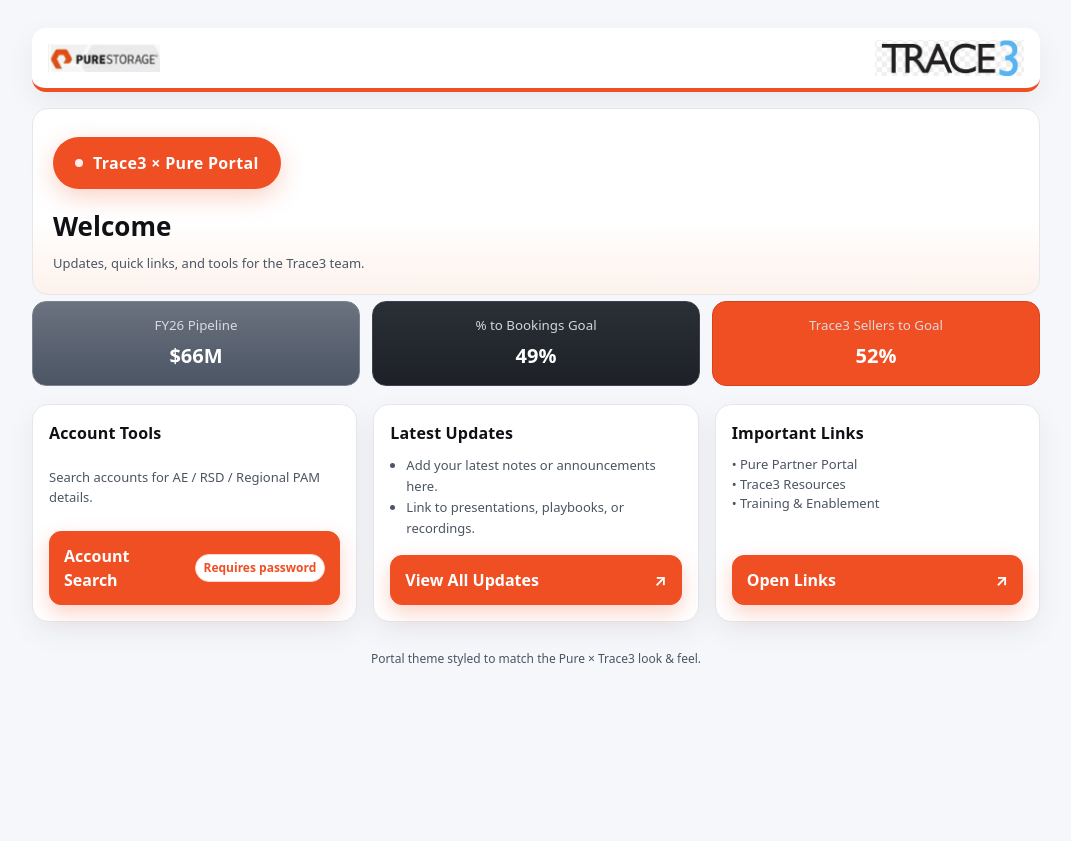
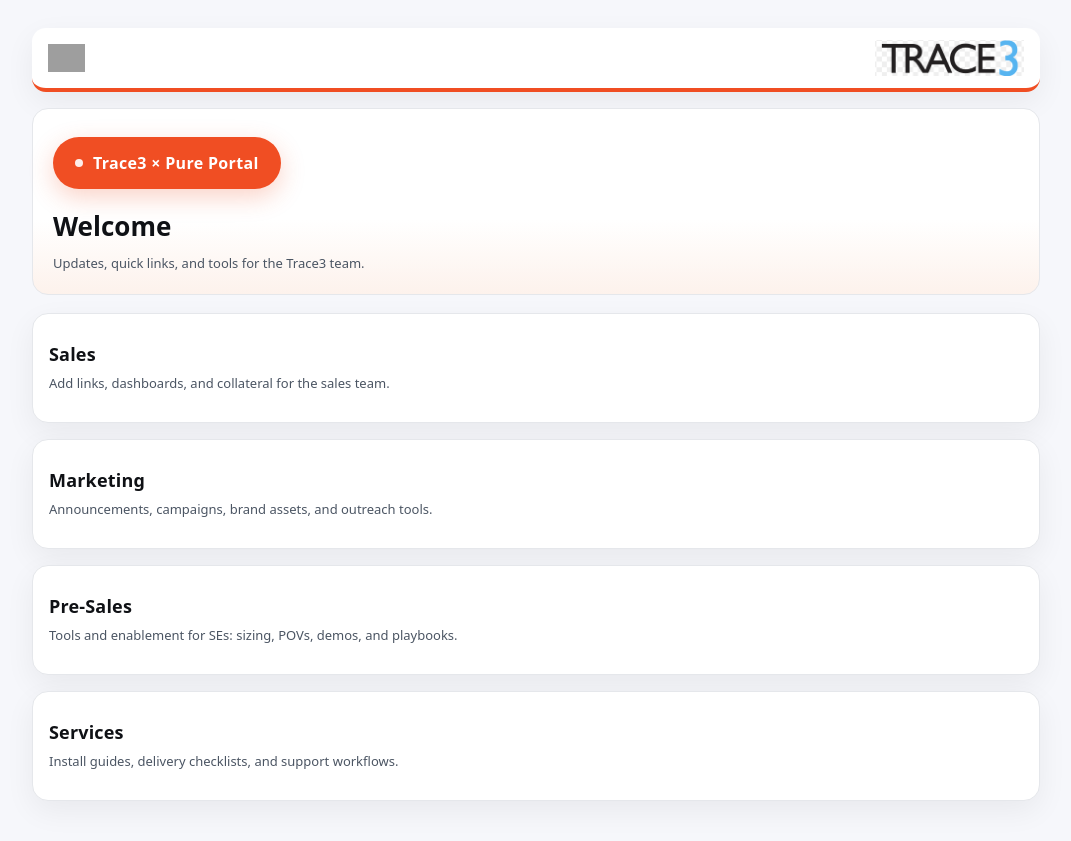
Before and after one commit to jwsiejk/accountlist, a Flask app: page / in a window 1280 px wide. Shown: the whole page, without its empty margins (104-1175 px from the left). Before the commit the page ends 666 px from the top, so only its background shows below. Run offline with Flask 3, Linux system fonts and the light colour scheme; some libraries are stand-ins or nearby versions; grey boxes are pictures that could not be loaded.

Commit message:
Update index.html

```diff
--- a/templates/index.html
+++ b/templates/index.html
@@ -22,76 +22,56 @@
     .pill .dot{width:8px;height:8px;border-radius:999px;background:#fff;opacity:.9}
     .hero h1{margin:8px 0 0;font-size:26px}
     .hero p{margin:8px 0 0;color:var(--slate-600)}
-    .grid{display:grid;grid-template-columns:repeat(3,minmax(0,1fr));gap:16px;margin-top:18px}
-    @media (max-width:980px){.grid{grid-template-columns:1fr 1fr}}
-    @media (max-width:640px){.grid{grid-template-columns:1fr}}
-    .card{background:var(--card);border:1px solid var(--slate-200);border-radius:16px;box-shadow:0 10px 30px rgba(15,17,21,.06);padding:16px;display:flex;flex-direction:column;gap:10px}
-    .card h3{margin:0;font-size:16px;color:var(--ink-900);letter-spacing:.01em}
+
+    /* Stacked sections */
+    .stack{display:flex;flex-direction:column;gap:16px;margin-top:18px}
+    .card{
+      background:var(--card);border:1px solid var(--slate-200);border-radius:16px;
+      box-shadow:0 10px 30px rgba(15,17,21,.06);padding:18px 16px;min-height:110px;
+      display:flex;flex-direction:column;justify-content:center;
+    }
+    .card h3{margin:0 0 6px 0;font-size:18px;letter-spacing:.01em}
     .muted{color:var(--slate-600);font-size:13px}
-    .link{margin-top:auto;display:flex;align-items:center;justify-content:space-between;gap:12px;text-decoration:none;color:#fff;background:var(--pure-orange);border:1px solid var(--pure-orange);padding:12px 14px;border-radius:12px;font-weight:700;box-shadow:0 8px 20px rgba(240,78,35,.25);transition:transform .04s ease, background .12s ease}
-    .link:hover{background:var(--pure-orange-700);transform:translateY(-1px)}
-    .pill-badge{font-size:12px;padding:4px 8px;border-radius:999px;background:#fff;color:var(--pure-orange);border:1px solid #ffd5c9;white-space:nowrap}
-    .kpis{display:grid;grid-template-columns:repeat(3,minmax(0,1fr));gap:12px;margin-top:6px}
-    .kpi{background:linear-gradient(180deg,#2b2f36,#1d2127);color:#fff;border-radius:14px;padding:14px 12px;text-align:center;border:1px solid #3d434e}
-    .kpi.gray{background:linear-gradient(180deg,#6b7280,#4b5563);border-color:#7c828f}
-    .kpi.orange{background:var(--pure-orange);border-color:#d9431c}
-    .kpi small{display:block;color:#e5e7eb;opacity:.9}.kpi strong{display:block;font-size:20px;margin-top:6px}
-    footer{margin-top:28px;text-align:center;color:var(--slate-600);font-size:12px}
   </style>
 </head>
 <body>
   <div class="wrap">
+    <!-- Brand bar -->
     <div class="brandbar">
-      <div class="logos"><img src="/static/pure-storage-logo.png" alt="Pure Storage" class="logo"></div>
-      <div class="logos"><img src="/static/trace3-logo.png" alt="TRACE3" class="logo trace3"></div>
+      <div class="logos"><img src="/static/pure-storage-logo.svg" alt="Pure Storage" class="logo" onerror="this.style.display='none'"></div>
+      <div class="logos"><img src="/static/trace3-logo.png" alt="TRACE3" class="logo trace3" onerror="this.style.display='none'"></div>
     </div>
 
+    <!-- Hero -->
     <section class="hero" aria-label="Portal header">
       <div class="pill"><span class="dot" aria-hidden="true"></span>Trace3 × Pure Portal</div>
       <h1>Welcome</h1>
       <p class="muted">Updates, quick links, and tools for the Trace3 team.</p>
     </section>
 
-    <section class="kpis" aria-label="Highlights">
-      <div class="kpi gray"><small>FY26 Pipeline</small><strong>$66M</strong></div>
-      <div class="kpi"><small>% to Bookings Goal</small><strong>49%</strong></div>
-      <div class="kpi orange"><small>Trace3 Sellers to Goal</small><strong>52%</strong></div>
-    </section>
-
-    <section class="grid" aria-label="Portal sections">
+    <!-- Stacked white sections -->
+    <section class="stack" aria-label="Sections">
       <article class="card">
-        <h3>Account Tools</h3>
-        <p class="muted">Search accounts for AE / RSD / Regional PAM details.</p>
-        <a class="link" href="{{ url_for('account_search') }}">
-          <span>Account Search</span><span class="pill-badge">Requires password</span>
-        </a>
+        <h3>Sales</h3>
+        <div class="muted">Add links, dashboards, and collateral for the sales team.</div>
       </article>
 
       <article class="card">
-        <h3>Latest Updates</h3>
-        <ul class="muted" style="margin:0 0 6px 16px; padding:0; line-height:1.6;">
-          <li>Add your latest notes or announcements here.</li>
-          <li>Link to presentations, playbooks, or recordings.</li>
-        </ul>
-        <a class="link" href="#" onclick="alert('Wire this to your updates page or doc.');return false;">
-          <span>View All Updates</span><span aria-hidden="true">↗</span>
-        </a>
+        <h3>Marketing</h3>
+        <div class="muted">Announcements, campaigns, brand assets, and outreach tools.</div>
       </article>
 
       <article class="card">
-        <h3>Important Links</h3>
-        <div class="muted">
-          <div>• Pure Partner Portal</div>
-          <div>• Trace3 Resources</div>
-          <div>• Training & Enablement</div>
-        </div>
-        <a class="link" href="#" onclick="alert('Replace with your landing page of links.');return false;">
-          <span>Open Links</span><span aria-hidden="true">↗</span>
-        </a>
+        <h3>Pre-Sales</h3>
+        <div class="muted">Tools and enablement for SEs: sizing, POVs, demos, and playbooks.</div>
+      </article>
+
+      <article class="card">
+        <h3>Services</h3>
+        <div class="muted">Install guides, delivery checklists, and support workflows.</div>
       </article>
     </section>
 
-    <footer>Portal theme styled to match the Pure × Trace3 look & feel.</footer>
   </div>
 </body>
 </html>
```
